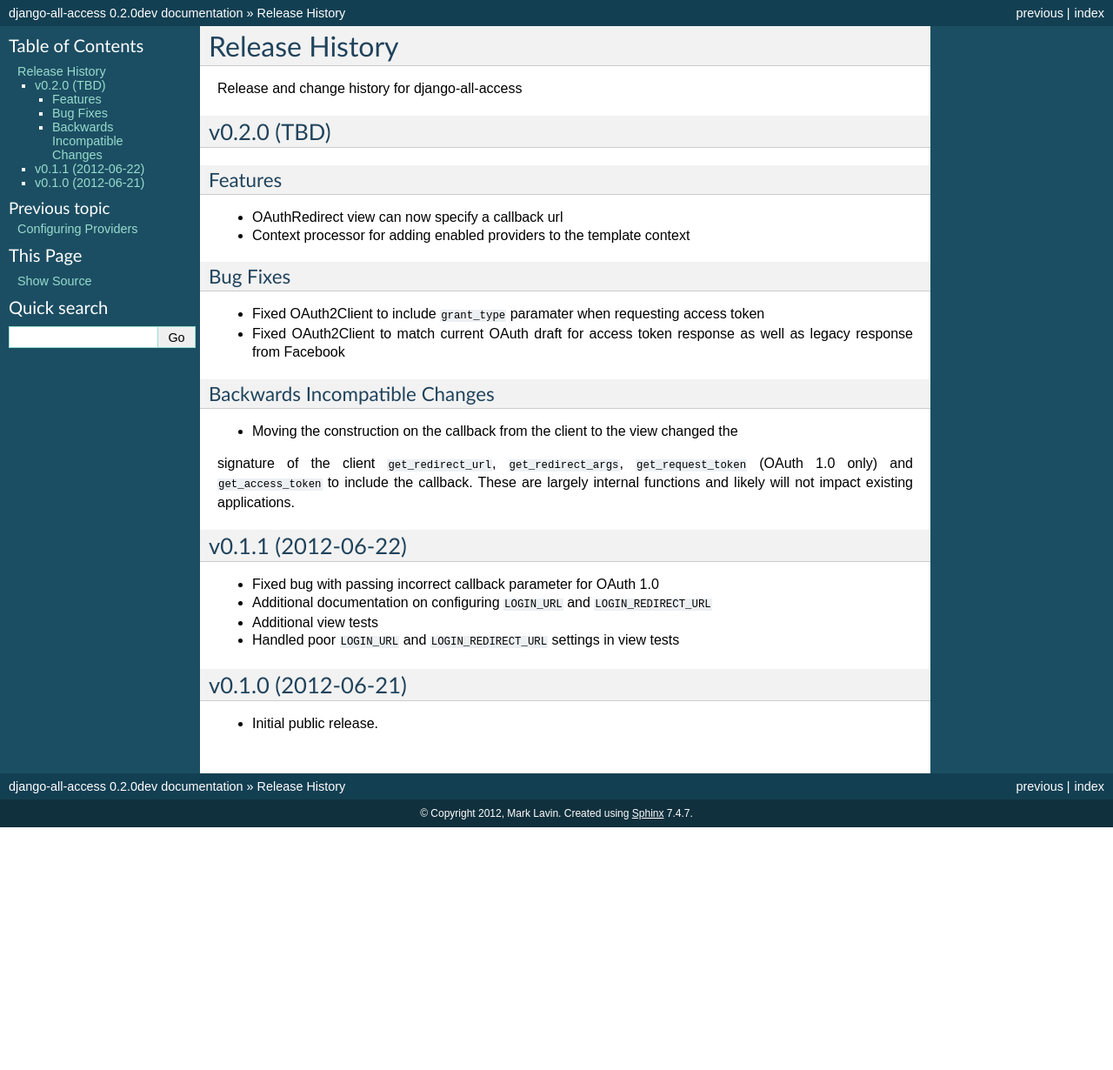
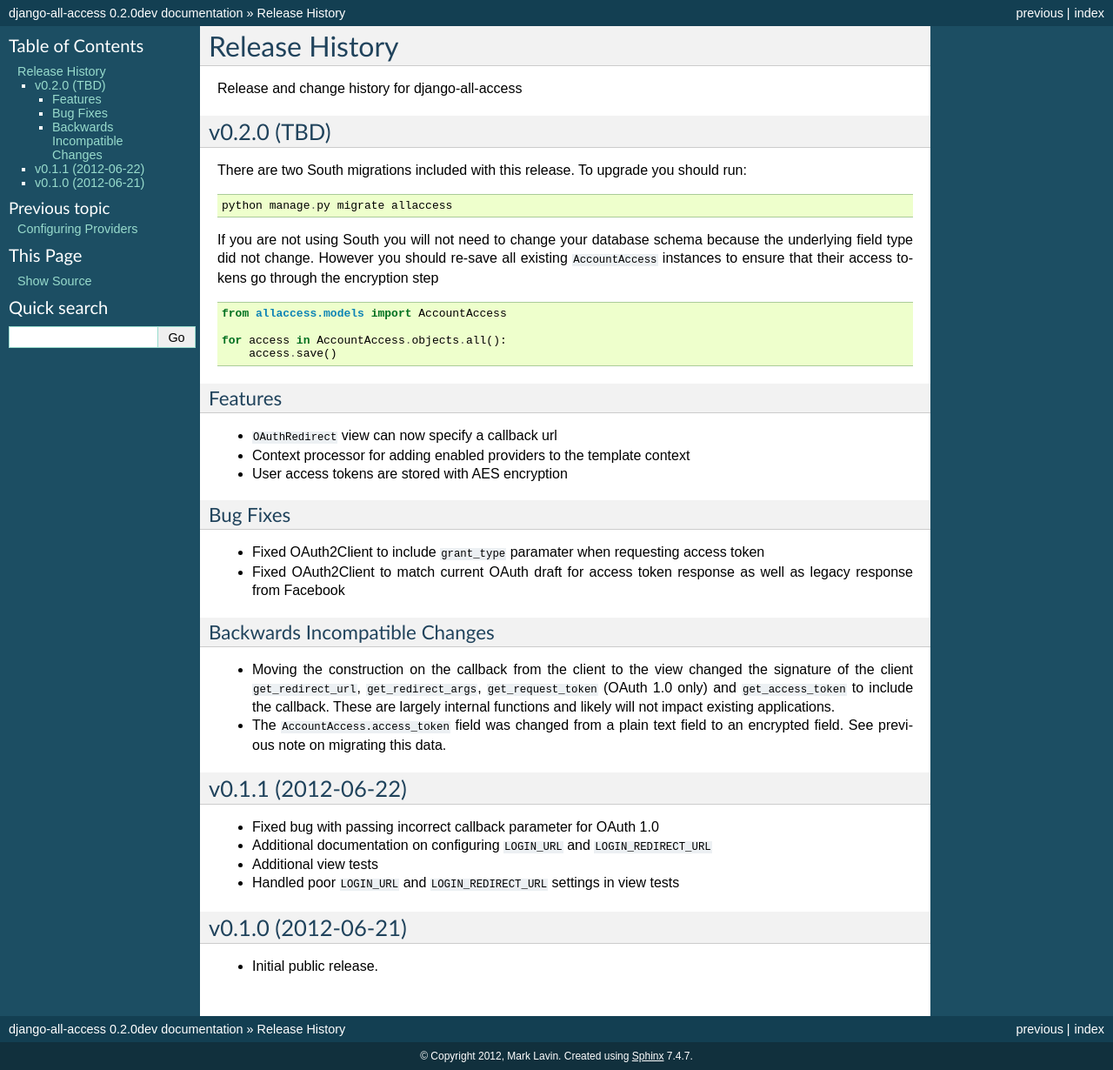
Before and after one commit to mlavin/django-all-access, a Sphinx documentation site: the page built from docs/releases.rst, in a window 1280 px wide. Shown: the whole page at 87% size. Built offline with Sphinx 7.4.7, drawn with Linux system fonts in a browser that asks for light colours; before the commit the page ends 951 px from its top, so only the background shows below that.

Commit message:
Release notes and migration path for encrypting tokens.

```diff
--- a/docs/releases.rst
+++ b/docs/releases.rst
@@ -6,11 +6,28 @@
 v0.2.0 (TBD)
 ------------------------------------
 
+There are two South migrations included with this release. To upgrade you should run::
+
+    python manage.py migrate allaccess
+
+If you are not using South you will not need to change your database schema because
+the underlying field type did not change. However you should re-save all existing
+``AccountAccess`` instances to ensure that their access tokens go through the encryption step
+
+.. code-block:: python
+
+    from allaccess.models import AccountAccess
+
+    for access in AccountAccess.objects.all():
+        access.save()
+
+
 Features
 _________________
 
-- OAuthRedirect view can now specify a callback url
+- ``OAuthRedirect`` view can now specify a callback url
 - Context processor for adding enabled providers to the template context
+- User access tokens are stored with AES encryption
 
 
 Bug Fixes
@@ -23,10 +40,8 @@
 Backwards Incompatible Changes
 __________________________________
 
-- Moving the construction on the callback from the client to the view changed the
-signature of the client ``get_redirect_url``, ``get_redirect_args``, ``get_request_token``
-(OAuth 1.0 only) and ``get_access_token`` to include the callback. These are largely
-internal functions and likely will not impact existing applications.
+- Moving the construction on the callback from the client to the view changed the signature of the client ``get_redirect_url``, ``get_redirect_args``, ``get_request_token`` (OAuth 1.0 only) and ``get_access_token`` to include the callback. These are largely internal functions and likely will not impact existing applications.
+- The ``AccountAccess.access_token`` field was changed from a plain text field to an encrypted field. See previous note on migrating this data.
 
 
 v0.1.1 (2012-06-22)
```
